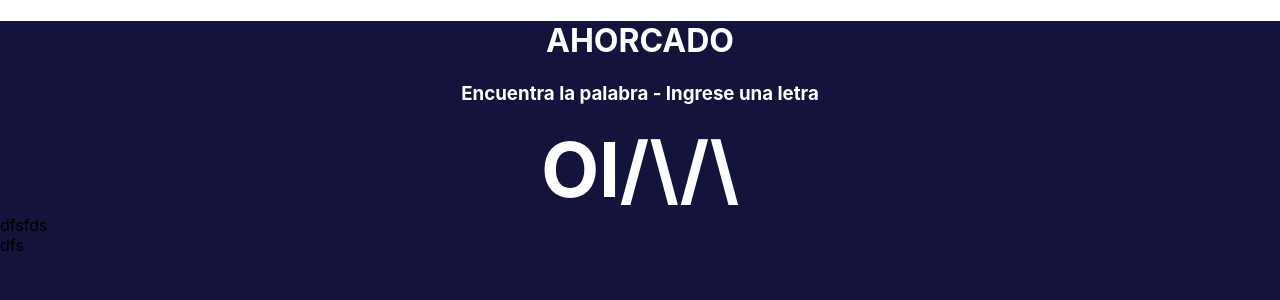
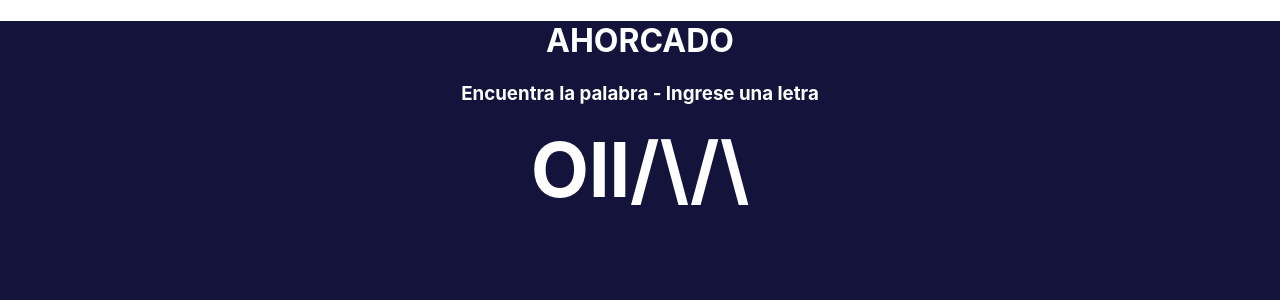
Before and after one commit to JuanDAristizabal/Parcial_Web, a React (Create React App) app: page / in a window 1280 px wide. Shown: the top 300 px of the page. Built offline with nearby package versions, Linux system fonts and the light colour scheme.

Commit message:
arreglos

```diff
--- a/src/App.tsx
+++ b/src/App.tsx
@@ -3,7 +3,7 @@ import './App.css';
 
 function App() {
   return (
-    <div className="App">
+    // <div className="App">
       <div className='container'>
         <div className="texto">
         <h1><b>AHORCADO</b></h1>
@@ -14,6 +14,7 @@ function App() {
           <div className="cuerpo">
            <b className="cabeza">O</b>
            <b className="tronco">l</b>
+           <b className="tronco2">l</b>
            <b className="pataderec">/</b>
            <b className="pataizq">\</b>
            <b className="brazodere">/</b>
@@ -21,14 +22,12 @@ function App() {
           </div>
         </div>
         <div className="palabra">
-        dfsfds
         </div>
         </div>
         <div className="letras">
-          dfs
         </div>
       </div>
-    </div>
+    /* </div> */
   );
 }
 
```
